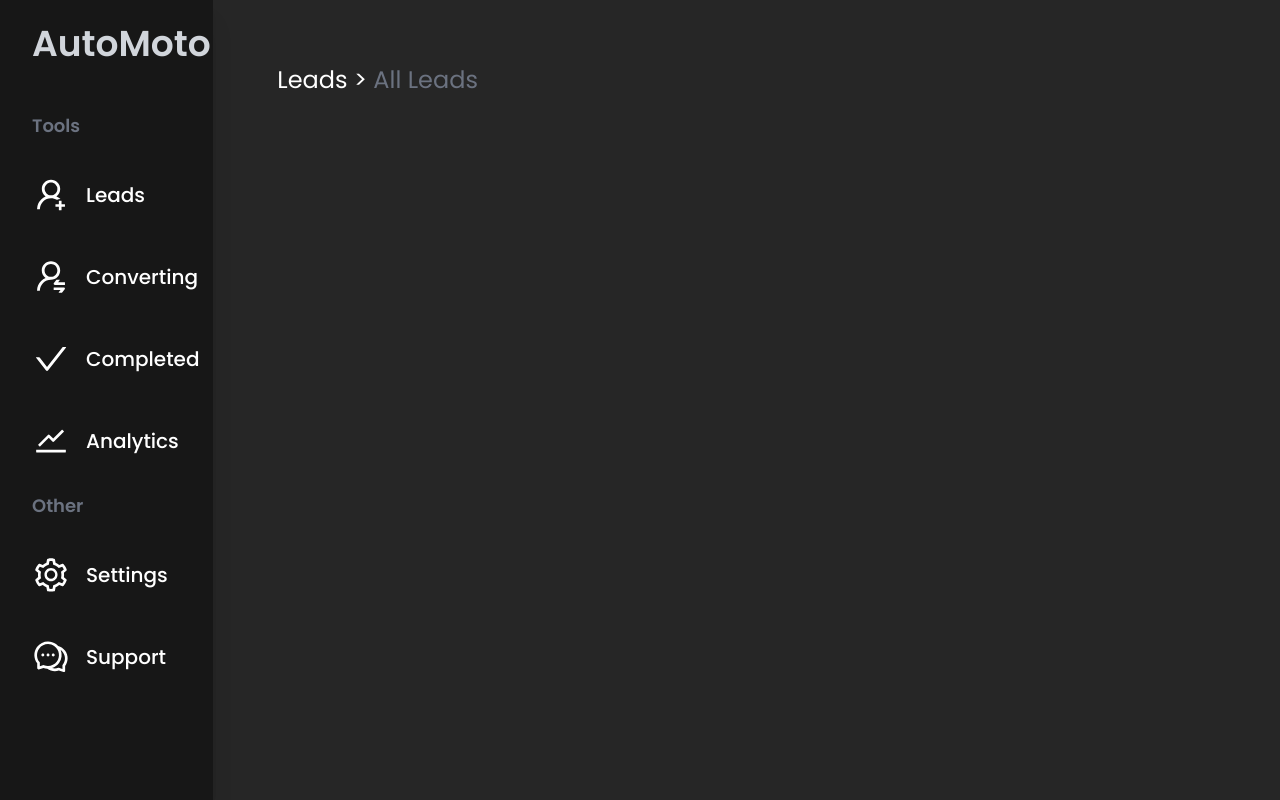
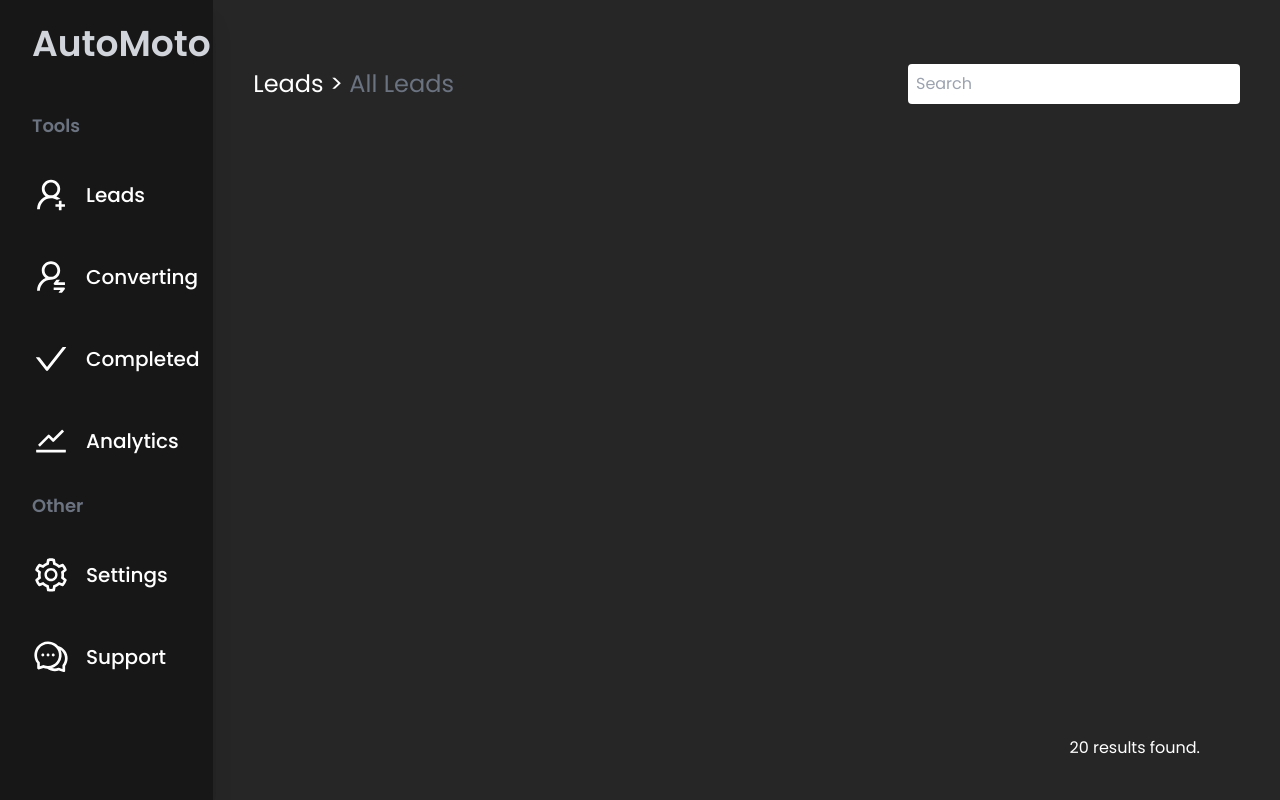
Before and after one commit to jordanglean/AutomotoCRM, a React (Create React App) app in the folder automoto-crm/: page /leads in a window 1280 px wide. Built offline with nearby package versions, Linux system fonts and the light colour scheme.

Commit message:
Added Search Bar and template for search result count to Leads page

```diff
--- a/automoto-crm/src/App.js
+++ b/automoto-crm/src/App.js
@@ -15,7 +15,7 @@ import Support from "./pages/Support";
 function App() {
   return (
     <Router>
-      <div className="h-full bg-neutral-800 flex">
+      <div className="h-full w-screen bg-neutral-800 flex">
         {/* Nav Bar */}
         <Header heading="AutoMoto" />
         {/* Routes */}
--- /dev/null
+++ b/automoto-crm/src/components/SearchBox/SearchBox.jsx
@@ -0,0 +1,15 @@
+import React from "react";
+
+const SearchBox = () => {
+  return (
+    <div>
+      <input
+        className="p-2 m-0 border-0 outline-0 rounded"
+        type="search"
+        placeholder="Search"
+      />
+    </div>
+  );
+};
+
+export default SearchBox;
--- a/automoto-crm/src/pages/Leads.jsx
+++ b/automoto-crm/src/pages/Leads.jsx
@@ -3,11 +3,21 @@ import React from "react";
 
 // Components Import
 import LocationLink from "../components/Leads/locationLink/LocationLink";
+import SearchBox from "../components/SearchBox/SearchBox";
 
 function Leads() {
+  //Dummy Search Result Count
+  const resultCount = 20;
+
   return (
-    <div className="p-16">
-      <LocationLink />
+    <div className="w-5/6 flex flex-col justify-between">
+      <div className="w-full py-16 px-10 flex flex-row-reverse justify-between items-center">
+        <SearchBox />
+        <LocationLink />
+      </div>
+      <div className="flex justify-end">
+        <span className="my-10 mx-20 text-semibold text-white">{`${resultCount} results found.`}</span>
+      </div>
     </div>
   );
 }
```
Also changed, not shown: 1 other file (tests, documents, lock files or other folders).
